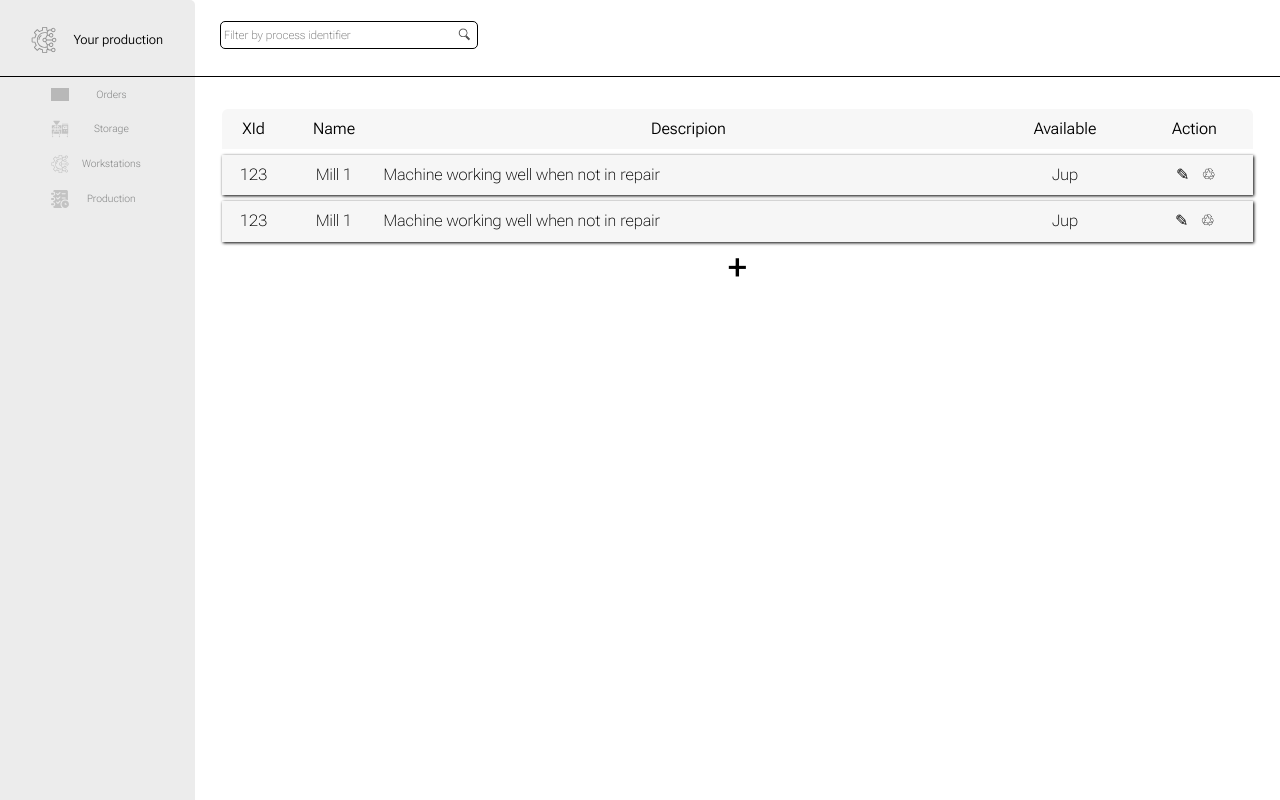
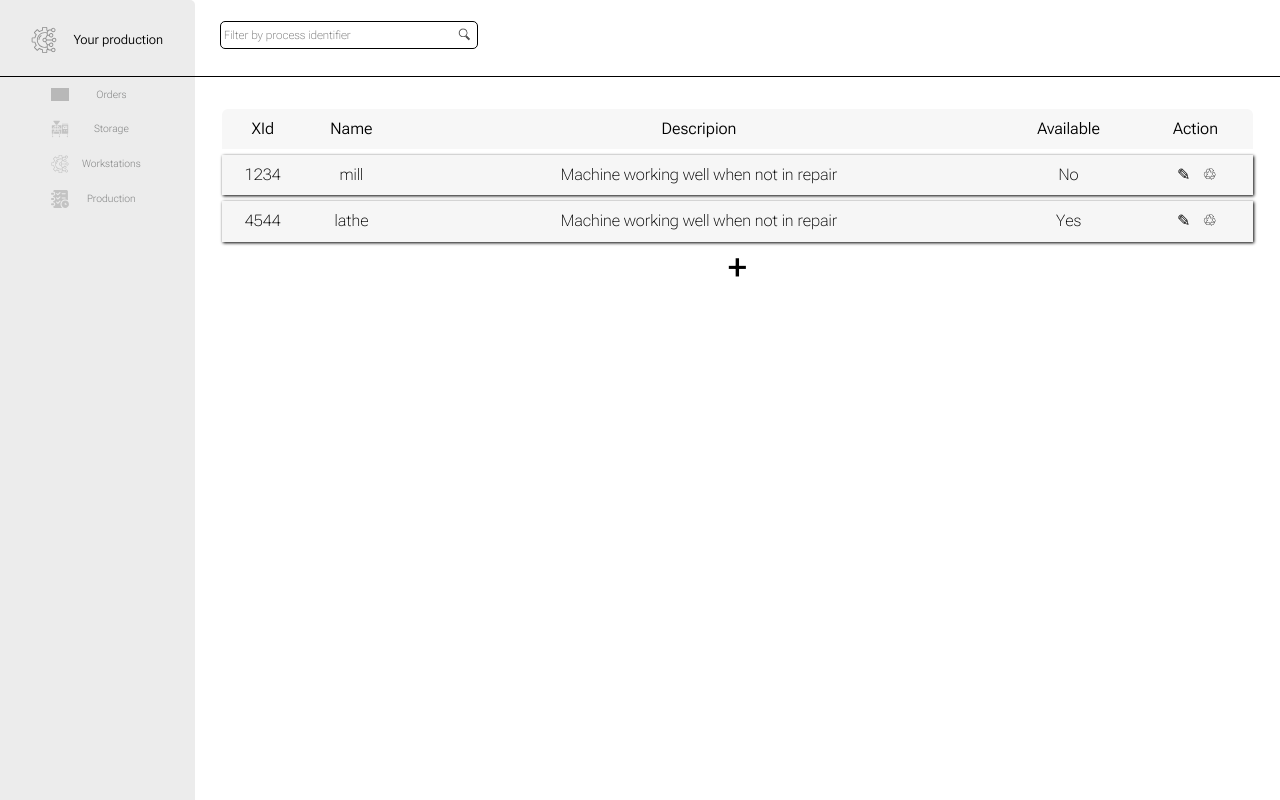
Before and after one commit to kamilczysko/prod-app, a Vue app: page /workstations in a window 1280 px wide. Built offline with nearby package versions, Linux system fonts and the light colour scheme; grey boxes are pictures that could not be loaded.

Commit message:
add workstation table poc

```diff
--- /dev/null
+++ b/src/components/table/WorkstationRow.vue
@@ -0,0 +1,74 @@
+<template>
+    <tr v-if="visible">
+        <td>{{ id }}</td>
+        <td>{{ name }}</td>
+        <td class="comment">{{ comment }}</td>
+        <td>{{ inRepair }}</td>
+        <td class="action">
+            <button>&#x270E;</button>
+            <button v-on:click="remove">&#9842;</button>
+        </td>
+    </tr>
+</template>
+
+<script>
+export default {
+    name: "WorkspaceRow",
+    props: ["id", "name", "comment", "inRepair"],
+    methods: {
+        remove() {
+            this.visible = false;
+        }
+    },
+    data() {
+        return {
+            visible: true
+        }
+    }
+}
+</script>
+
+<style scoped>
+tr {
+    margin-top: 1vw;
+    height: 3vw;
+    box-shadow: 1px 1px 3px black;
+    background: rgb(246, 246, 246);
+    border-spacing: .3vw;
+    font-weight: 100;
+    text-align: center;
+}
+
+tr:hover {
+    box-shadow: 1px 1px 5px black;
+    background: rgb(238, 238, 238);
+}
+
+.action {
+    display: flex;
+    align-items: center;
+    justify-content: center;
+    width: 100%;
+    height: 3vw;
+
+}
+button {
+    border: none;
+    background: none;
+    cursor: pointer;
+    width: 2vw;
+    height: 2vw;
+}
+
+button:hover {
+    font-weight: 200;
+    background: rgb(255, 236, 236);
+    border-radius: 20px;
+}
+
+button:active {
+    font-weight: 500;
+    color: red;
+}
+
+</style>
--- a/src/views/Workstations.vue
+++ b/src/views/Workstations.vue
@@ -27,28 +27,7 @@
                 </tr>
             </thead>
             <tbody class="data" id="data">
-                <tr>
-                    <td>123</td>
-                    <td>Mill 1</td>
-                    <td class="comment">Machine working well when not in repair</td>
-                    <td>Jup</td>
-                    <td class="action">
-                        <button>&#x270E;</button>
-                        <button>&#9842;</button>
-                    </td>
-                </tr>
-                <tr>
-                    <td>123</td>
-                    <td>Mill 1</td>
-                    <td class="comment">Machine working well when not in repair</td>
-                    <td>Jup</td>
-                    <td>
-                        <div class="action">
-                            <button >&#x270E;</button>
-                            <button>&#9842;</button>
-                        </div>
-                    </td>
-                </tr>
+                <WorkstationRow v-for="d in data" :key=d.id :id=d.id :name=d.name :comment=d.comment :inRepair=d.inRepair />
             </tbody>
         </table>
         <button class="add" v-on:click="addNewMachine">&plus;</button>
@@ -56,71 +35,31 @@
 </template>
 
 <script>
+import WorkstationRow from '../components/table/WorkstationRow.vue';
 export default {
     name: "Workstations",
+    components: {
+        WorkstationRow
+    },
     methods: {
         addNewMachine() {
-            let tr = document.createElement("tr");
-            let td = document.createElement("td");
-            td.innerText = "123"
-            tr.appendChild(td)
-
-            td = document.createElement("td")
-            td.innerText = "Mill 2"
-            tr.appendChild(td)
-
-            td = document.createElement("td")
-            td.classList.add("comment")
-            td.innerText = "Some comment bro"
-            tr.appendChild(td)
-
-            td = document.createElement("td")
-            let div = document.createElement("div")
-            div.classList.add("action")
-
-            let editButton = document.createElement("button")
-            editButton.innerText = "&#x270E;"
-            div.appendChild(editButton)
-
-            let removeButton = document.createElement("button")
-            removeButton.innerText = "&#9842;"
-            div.appendChild(removeButton)
-            td.appendChild(div)
-            tr.appendChild(td)
-
-            document.getElementById("data").appendChild(tr)
+            this.data.push(
+                {id: "91992", name: "drill", comment: "Machine working well when not in repair", inRepair: "Yes"}
+            )
+        }
+    },
+    data() {
+        return {
+            data: [
+                {id: "1234", name: "mill", comment: "Machine working well when not in repair", inRepair: "No"},
+                {id: "4544", name: "lathe", comment: "Machine working well when not in repair", inRepair: "Yes"}
+            ]
         }
     }
 }
 </script>
 
 <style scoped>
-.action {
-    display: flex;
-    align-items: center;
-    justify-content: center;
-    width: 100%;
-    height: 3vw;
-
-}
-button {
-    border: none;
-    background: none;
-    cursor: pointer;
-    width: 2vw;
-    height: 2vw;
-}
-
-button:hover {
-    font-weight: 200;
-    background: rgb(255, 236, 236);
-    border-radius: 20px;
-}
-
-button:active {
-    font-weight: 500;
-    color: red;
-}
 nav {
     height: 9.5vh;
     /* width:100%; */
@@ -141,18 +80,6 @@ table {
     padding: 0px;
     border-collapse: separate;
     border-spacing: 0 .5vw;
-}
-.data tr {
-    margin-top: 1vw;
-    height: 3vw;
-    box-shadow: 1px 1px 3px black;
-    background: rgb(246, 246, 246);
-    border-spacing: .3vw;
-}
-
-.data tr:hover {
-    box-shadow: 1px 1px 5px black;
-    background: rgb(238, 238, 238);
 }
 
 th {
@@ -231,6 +158,8 @@ input::-webkit-inner-spin-button {
     align-items: center;
     justify-content: center;
     margin:auto;
+    border: none;
+    background: none;
 }
 
 .add:active {
```
